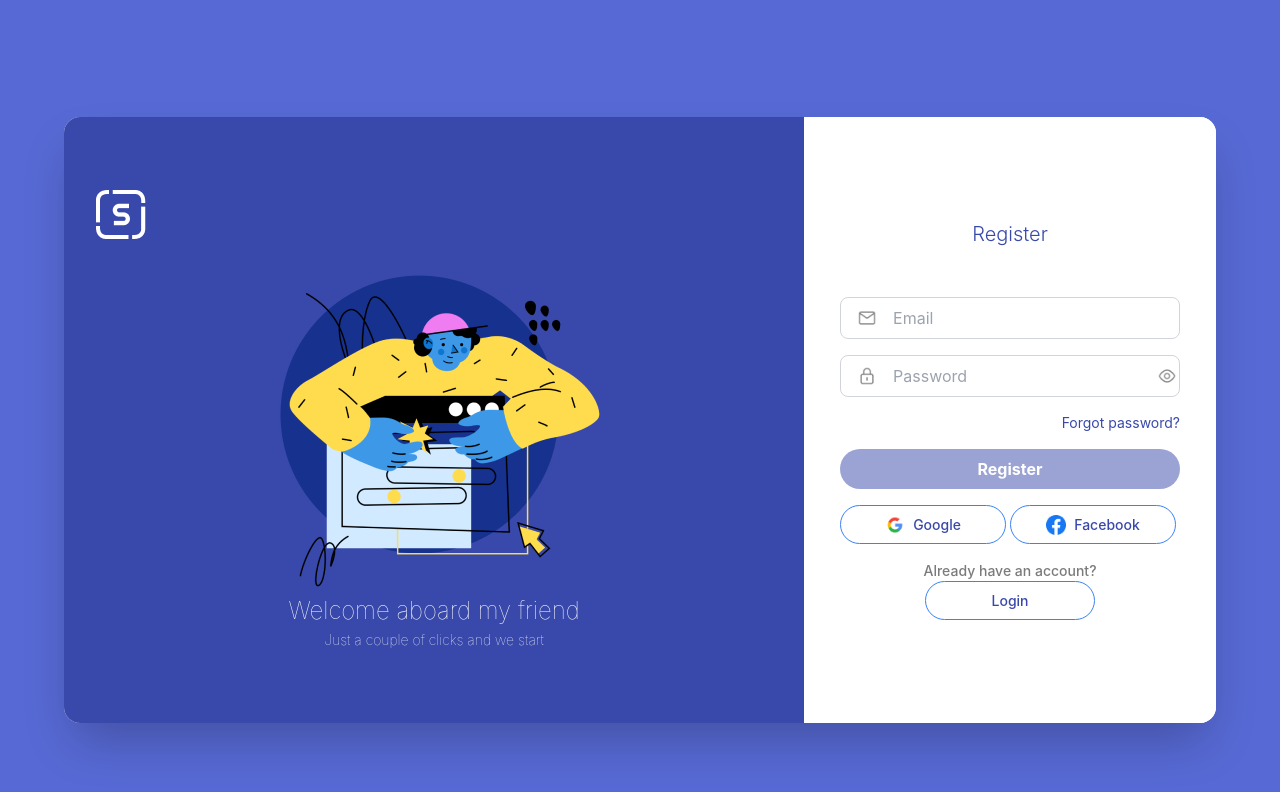
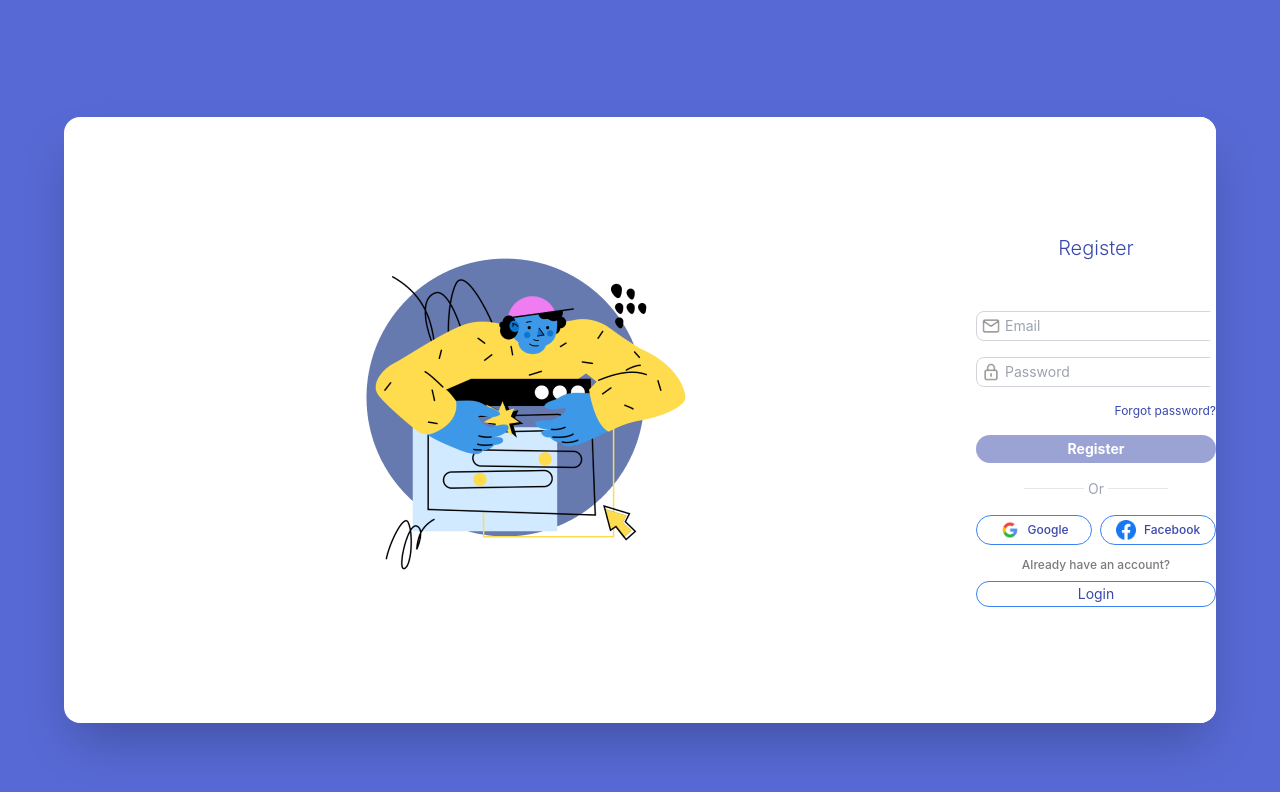
Before and after one commit to yaacovdev/login-page, a React (Create React App) app in the folder frontend/web-registration/: page /register in a window 1280 px wide. Shown: the top 792 px of the page. Built offline with nearby package versions, Linux system fonts and the light colour scheme.

Commit message:
chore: Update button styles and sizes for login and redirect components

```diff
--- a/frontend/web-registration/src/components/CustomTextInput.tsx
+++ b/frontend/web-registration/src/components/CustomTextInput.tsx
@@ -33,14 +33,14 @@ const CustomTextInput: React.FC<CustomTextInputProps> = ({
     };
 
     return (
-        <div className="flex items-center border border-gray-300 rounded-lg px-4 mb-4 focus-within:ring-2 focus-within:ring-blue-500 focus-within:ring-opacity-50">
-            <img src={icons[icon]} alt={icon} className="w-5 h-5 mr-2" />
+        <div className="flex items-center border border-gray-300 rounded-lg px-1 mb-4 focus-within:ring-2 focus-within:ring-blue-500 focus-within:ring-opacity-50">
+            <img src={icons[icon]} alt={icon} className="w-5 h-5 mr-1" />
             <input
                 type={
                     secureTextEntry && !isPasswordVisible ? "password" : "text"
                 }
                 placeholder={placeholder}
-                className="flex-grow py-2 px-2 focus:outline-none"
+                className="flex-grow py-1 focus:outline-none focus:bg-transparent text-sm"
                 value={value}
                 onChange={onChange}
                 {...rest}
--- a/frontend/web-registration/src/components/FacebookButton.tsx
+++ /dev/null
@@ -1,60 +0,0 @@
-import React from "react";
-
-const FacebookButton: React.FC<{ disabled?: boolean }> = ({ disabled }) => {
-    const handleGoogleLogin = () => {
-        const popup = window.open(
-            "http://localhost:5000/auth/login/facebook",
-            "FacebookAuth",
-            "width=500,height=600"
-        );
-
-        if (popup) {
-            popup.focus();
-        } else {
-            alert("Veuillez autoriser les pop-ups pour ce site.");
-        }
-    };
-
-    return (
-        <button
-            className={`
-    flex
-    items-center
-    justify-center
-    border
-    border-blue-500
-    text-blue-500
-    font-bold
-    py-2
-    px-4
-    rounded-full
-    hover:bg-[#F0F0F0]
-    focus:outline-none
-    focus:ring
-    focus:ring-blue-300
-    disabled:opacity-50
-    disabled:cursor-not-allowed
-    ml-1
-    text-primary
-  `}
-            disabled={disabled}
-            style={{
-                width: "50%",
-                fontSize: 14,
-                fontWeight: 500,
-                letterSpacing: "0%",
-                textAlign: "center",
-            }}
-            onClick={handleGoogleLogin}
-        >
-            <img
-                src="/images/Facebook.png"
-                alt="Google"
-                className="w-5 h-5 mr-2"
-            />
-            Facebook
-        </button>
-    );
-};
-
-export default FacebookButton;
--- a/frontend/web-registration/src/components/LeftSide.tsx
+++ b/frontend/web-registration/src/components/LeftSide.tsx
@@ -2,15 +2,16 @@ import React from "react";
 
 const LeftSide: React.FC = () => {
     return (
-        <div
-            className="w-2/3 p-8 flex flex-col items-center justify-center bg-primary"
-        >
-            <div className="w-full flex justify-start">
+        <div className="flex flex-col w-full h-full m-9">
+            <div className="flex justify-start">
+                <div className="mt-5">
                     <img src="/images/logo.png" alt="Logo" className="mb-4" />
                 </div>
+            </div>
+            <div className="flex flex-col justify-center items-center ">
                 <img src="/images/man.png" alt="Man" className="-mb-5" />
                 <h1
-                className="text-white font-lato"
+                    className="text-white"
                     style={{
                         fontWeight: 64,
                         fontSize: "24px",
@@ -20,7 +21,7 @@ const LeftSide: React.FC = () => {
                     Welcome aboard my friend
                 </h1>
                 <p
-                className="text-white font-lato"
+                    className="text-white"
                     style={{
                         fontWeight: 64,
                         fontSize: "14px",
@@ -30,6 +31,7 @@ const LeftSide: React.FC = () => {
                     Just a couple of clicks and we start
                 </p>
             </div>
+        </div>
     );
 };
 
--- a/frontend/web-registration/src/components/LoginButton.tsx
+++ b/frontend/web-registration/src/components/LoginButton.tsx
@@ -42,7 +42,7 @@ const LoginButton: React.FC<LoginButtonProps> = ({
     return (
         <div className="flex flex-col items-center">
             {error && (
-                <p className="text-red-500 mb-2 text-center whitespace-pre-line text-sm">
+                <p className="text-red-500 mb-2 text-center whitespace-pre-line text-xs">
                     {error}
                 </p>
             )}
@@ -52,8 +52,9 @@ const LoginButton: React.FC<LoginButtonProps> = ({
         bg-primary
         hover:bg-[#27368F]
         text-white
+        text-sm
         font-bold
-        py-2
+        py-1
         px-4
         rounded-full
         focus:outline-none
--- a/frontend/web-registration/src/components/RedirectButton.tsx
+++ b/frontend/web-registration/src/components/RedirectButton.tsx
@@ -12,7 +12,7 @@ const RedirectButton: React.FC<{ path: string; label: string; }> = ({ path, labe
         <button
             className={`
                 font-bold
-                py-2
+                py-1
                 w-full
                 border
                 border-blue-500
@@ -22,15 +22,15 @@ const RedirectButton: React.FC<{ path: string; label: string; }> = ({ path, labe
                 focus:outline-none
                 focus:ring
                 text-primary
+                text-xs
             `}
             onClick={handleClick}
             style={{
-                width: "50%",
+                width: "100%",
                 fontSize: 14,
-                fontWeight: 500,
+                fontWeight: 400,
                 letterSpacing: "0%",
                 textAlign: "center",
-                color: "#",
             }}
         >
             {label}
--- a/frontend/web-registration/src/components/RightSide.tsx
+++ b/frontend/web-registration/src/components/RightSide.tsx
@@ -26,14 +26,14 @@ const RightSide: React.FC = () => {
     };
 
     return (
-        <div className="p-9 flex flex-col justify-center bg-[#FFFFFF]">
+        <div className="flex items-center text-center justify-center h-full bg-[#FFFFFF]">
+            <div className="w-full flex flex-col max-w-md mx-auto">
                 <h2
-                className="font-semibold text-primary"
+                    className="font-semibold text-primary text-center"
                     style={{
                         fontSize: 20,
                         fontWeight: 300,
                         letterSpacing: "0%",
-                    textAlign: "center",
                     }}
                 >
                     {isRegisterPage ? "Register" : "Log in"}
@@ -54,11 +54,8 @@ const RightSide: React.FC = () => {
                         onChange={(e) => setPassword(e.target.value)}
                     />
 
-                <div className="flex items-center  justify-end text-primary text-sm mb-4">
-                    <button
-                    >
-                        Forgot password?
-                    </button>
+                    <div className="flex items-center justify-end text-primary text-xs mb-4">
+                        <button>Forgot password?</button>
                     </div>
                     <LoginButton
                         label={isRegisterPage ? "Register" : "Log in"}
@@ -67,49 +64,43 @@ const RightSide: React.FC = () => {
                         password={password}
                     />
                 </form>
+
                 <div className="flex items-center justify-center mt-4">
+                    <div className="w-1/4 h-[1px] bg-gray-200"></div>
+                    <p className="mx-1 text-sm text-gray-400">Or</p>
+                    <div className="w-1/4 h-[1px] bg-gray-200"></div>
+                </div>
+                <div className="flex items-center justify-center mt-4 space-x-1">
                     <SocialButton
                         label={"Google"}
                         imagePath={"/images/Google.png"}
                     />
-
                     <SocialButton
                         label={"Facebook"}
                         imagePath={"/images/Facebook.png"}
                     />
                 </div>
-            {!isRegisterPage && (
-                <div className="mt-4 text-center">
+                <div className="mt-3 text-center text-xs w-full">
                     <p
-                        className=""
+                        className="mb-2"
                         style={{
                             color: "#7B7B7B",
-                            fontSize: 14,
                             fontWeight: 500,
                         }}
                     >
-                        Have no account yet?{" "}
+                        {isRegisterPage
+                            ? "Already have an account?"
+                            : "Have no account yet?"}{" "}
                     </p>
-                    <RedirectButton path="/register" label="Register" />
+                    <RedirectButton
+                        path={isRegisterPage ? "/login" : "/register"}
+                        label={isRegisterPage ? "Login" : "Register"}
+                    />
                 </div>
-            )}
-            {isRegisterPage && (
-                <div className="mt-4 text-center">
-                    <p
-                        className=""
-                        style={{
-                            color: "#7B7B7B",
-                            fontSize: 14,
-                            fontWeight: 500,
-                        }}
-                    >
-                        Already have an account?{" "}
-                    </p>
-                    <RedirectButton path="/login" label="Login" />
             </div>
-            )}
         </div>
     );
+
 };
 
 export default RightSide;
--- a/frontend/web-registration/src/components/SocialButton.tsx
+++ b/frontend/web-registration/src/components/SocialButton.tsx
@@ -1,17 +1,18 @@
 import React from "react";
 import AuthRepository from "../repositories/AuthRepository";
 
-const SocialButton: React.FC<{ label: string , imagePath:string}> = ({ label, imagePath }) => {
+const SocialButton: React.FC<{ label: string; imagePath: string }> = ({
+    label,
+    imagePath,
+}) => {
     const handleLogin = () => {
         const authRepository = new AuthRepository();
         if (label === "Google") {
             authRepository.googleLogin();
-        }
-        else if (label === "Facebook") {
+        } else if (label === "Facebook") {
             authRepository.facebookLogin();
         }
     };
-
 
     return (
         <button
@@ -23,7 +24,7 @@ const SocialButton: React.FC<{ label: string , imagePath:string}> = ({ label, im
                 border-blue-500
                 text-blue-500
                 font-bold
-                py-2
+                py-1
                 px-4
                 rounded-full
                 hover:bg-[#F0F0F0]
@@ -34,11 +35,11 @@ const SocialButton: React.FC<{ label: string , imagePath:string}> = ({ label, im
                 disabled:cursor-not-allowed
                 mr-1
                 text-primary
+                text-xs
             `}
             onClick={handleLogin}
             style={{
                 width: "50%",
-                fontSize: 14,
                 fontWeight: 500,
                 letterSpacing: "0%",
                 textAlign: "center",
@@ -54,5 +55,4 @@ const SocialButton: React.FC<{ label: string , imagePath:string}> = ({ label, im
     );
 };
 
-
 export default SocialButton;
```
Lines whose indentation alone changed are shown as unchanged.
